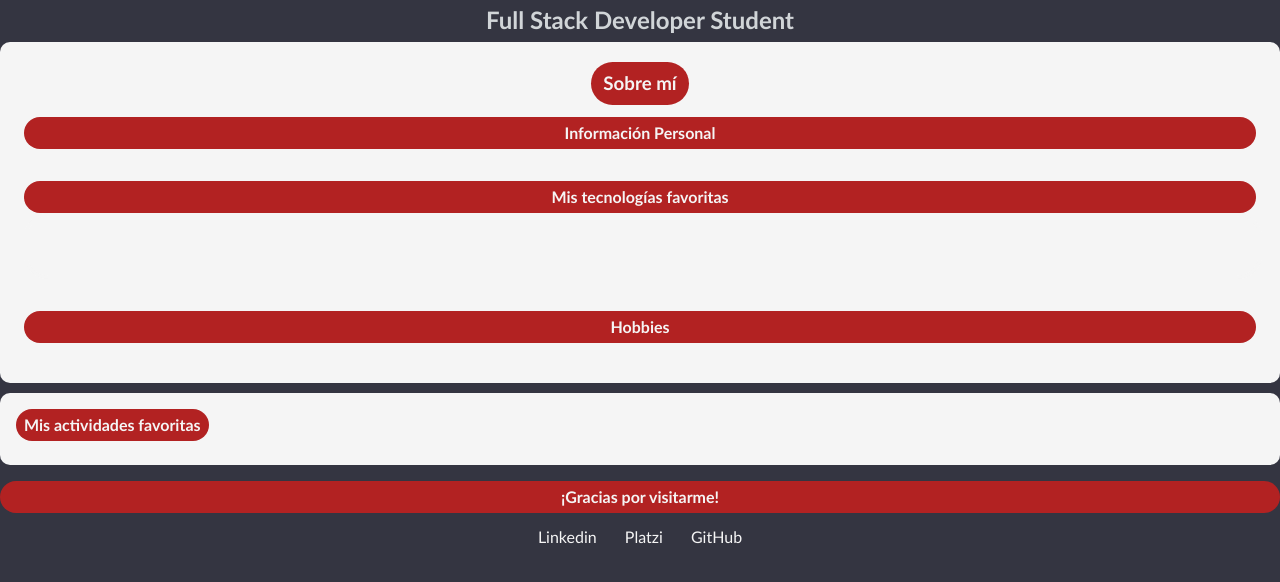
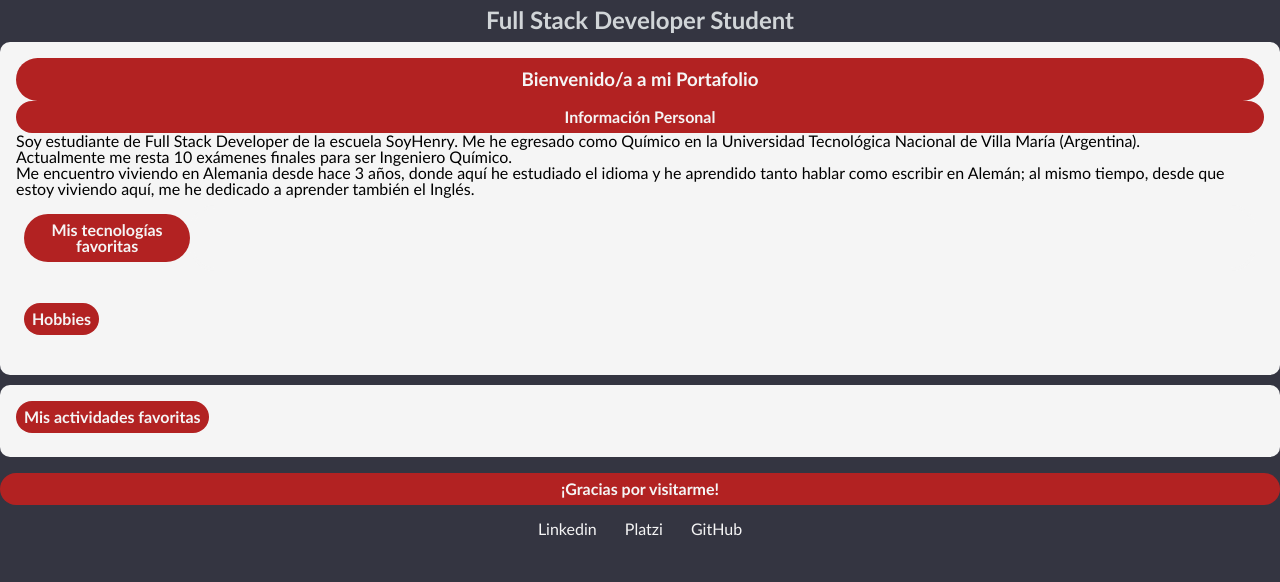
Before and after one commit to FLORES-SimonG/aboutMe, a website: page index.html in a window 1280 px wide. Shown: the part 56-638 px from the top of the page. Drawn offline with Linux system fonts and the light colour scheme; grey boxes are pictures that could not be loaded.

Commit message:
Modificaciones en Clase 30.01
Agregue algunos estilos mejores, pero también realicé una modificación ya que no es recomendable poseer "2 main".

```diff
--- a/index.html
+++ b/index.html
@@ -20,7 +20,7 @@
     <main class="principal">
       <section class="card">
         <div class="sobreMi">
-          <h3>Sobre mí</h3>
+          <h3>Bienvenido/a a mi Portafolio</h3>
         </div>
 
         <article class="yo">
@@ -29,15 +29,15 @@
           </div>
           <div class="description">
             <p>
-              Bienvenido/a a mi portafolio,<br />
-              <br />
-              aquí encontrarás mi información básica para que pueda usted
-              conocerme. <br />
+              Soy estudiante de Full Stack Developer de la escuela SoyHenry. Me
+              he egresado como Químico en la Universidad Tecnológica Nacional de
+              Villa María (Argentina).<br />
+              Actualmente me resta 10 exámenes finales para ser Ingeniero
+              Químico.<br />
               Me encuentro viviendo en Alemania desde hace 3 años, donde aquí he
-              aprendido hablar y escribir Alemán y desarrollarme anteriormente
-              en Inglés. <br />
-              En Argentina he finalizado mis estudios como técnico químico
-              universitario en la carrera de Ingeniería Química.<br />
+              estudiado el idioma y he aprendido tanto hablar como escribir en
+              Alemán; al mismo tiempo, desde que estoy viviendo aquí, me he
+              dedicado a aprender también el Inglés. <br />
             </p>
           </div>
         </article>
@@ -69,7 +69,7 @@
           <div class="description">
             <p>
               Aquí puedo detallar mis actividades favoritas con una breve
-              descrición y puedo colocar una imagen de la misma. Esto se
+              descripción y puedo colocar una imagen de la misma. Esto se
               reflejará en el fin de la web.
             </p>
             <div class="infoHobbies">
@@ -97,7 +97,7 @@
       </section>
     </main>
 
-    <main class="secundario">
+    <aside class="secundario">
       <section class="cardHobbies">
         <article>
           <div class="title">
@@ -106,7 +106,7 @@
           </div>
         </article>
       </section>
-    </main>
+    </aside>
 
     <footer>
       <h4>¡Gracias por visitarme!</h4>
--- a/styles/styles.css
+++ b/styles/styles.css
@@ -38,7 +38,8 @@ h4 {
   text-align: center;
 }
 
-main {
+main,
+.secundario {
   display: flex;
   padding-right: 50%;
   background-color: whitesmoke;
@@ -54,30 +55,30 @@ main {
   overflow: hidden;
 }
 
-.sobreMi {
+.welcome {
   display: flex;
   align-items: center;
   justify-content: center;
   margin: 4px;
 }
-.sobreMi:hover {
+.welcome:hover {
   box-shadow: 0 0 10px rgba(0, 0, 0, 0.25);
   border-radius: 25px;
   transition: 1.5s;
   cursor: pointer;
 }
-.yo,
+.personal,
 .tecnoFav,
 .hobbies {
   padding: 8px;
   margin-bottom: 1rem;
   opacity: 1;
-  /* display: flex; */
+  display: flex;
   align-items: center;
   text-align: center;
 }
 
-.yo:hover,
+.personal:hover,
 .tecnoFav:hover,
 .hobbies:hover {
   transition: 4s;
@@ -88,7 +89,7 @@ main {
   max-height: 500px;
 }
 
-.yo:hover .title,
+.personal:hover .title,
 .tecnoFav:hover .title,
 .hobbies:hover .title {
   transition: 2s;
@@ -101,16 +102,17 @@ main {
   cursor: pointer;
 }
 
-.yo .description,
+.personal .description,
 .hobbies .description {
   display: flex;
   height: 0;
   color: whitesmoke;
   font-size: 0;
   opacity: 0;
+  border: whitesmoke solid;
 }
 
-.yo:hover .description,
+.personal:hover .description,
 .hobbies:hover .description {
   transition: 5s;
   border-radius: 10px;
@@ -125,7 +127,7 @@ main {
   height: auto;
 }
 
-.yo:not(:hover) .title,
+.personal:not(:hover) .title,
 .tecnoFav:not(:hover) .title,
 .hobbies:not(:hover) .title {
   transition: 2s;
```
